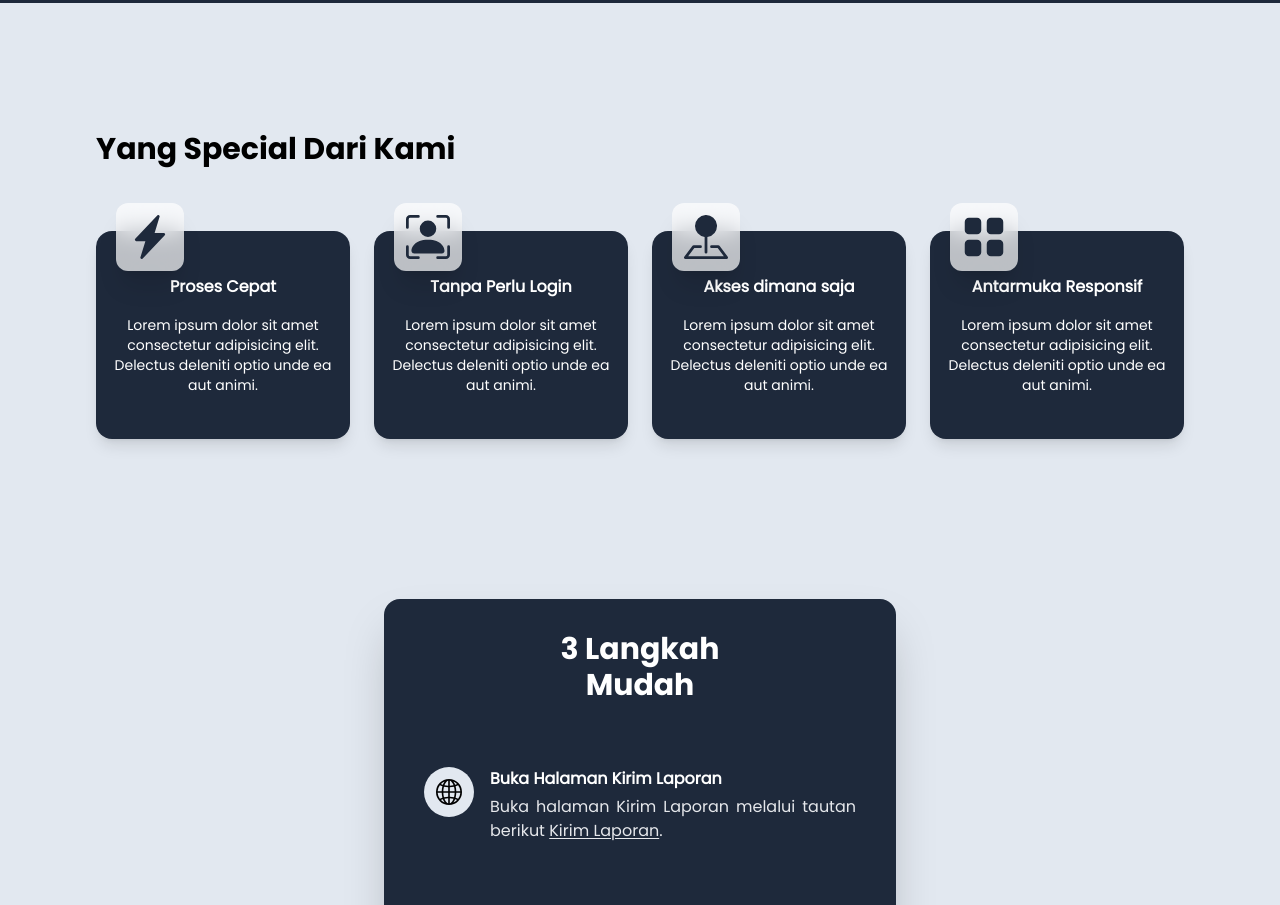
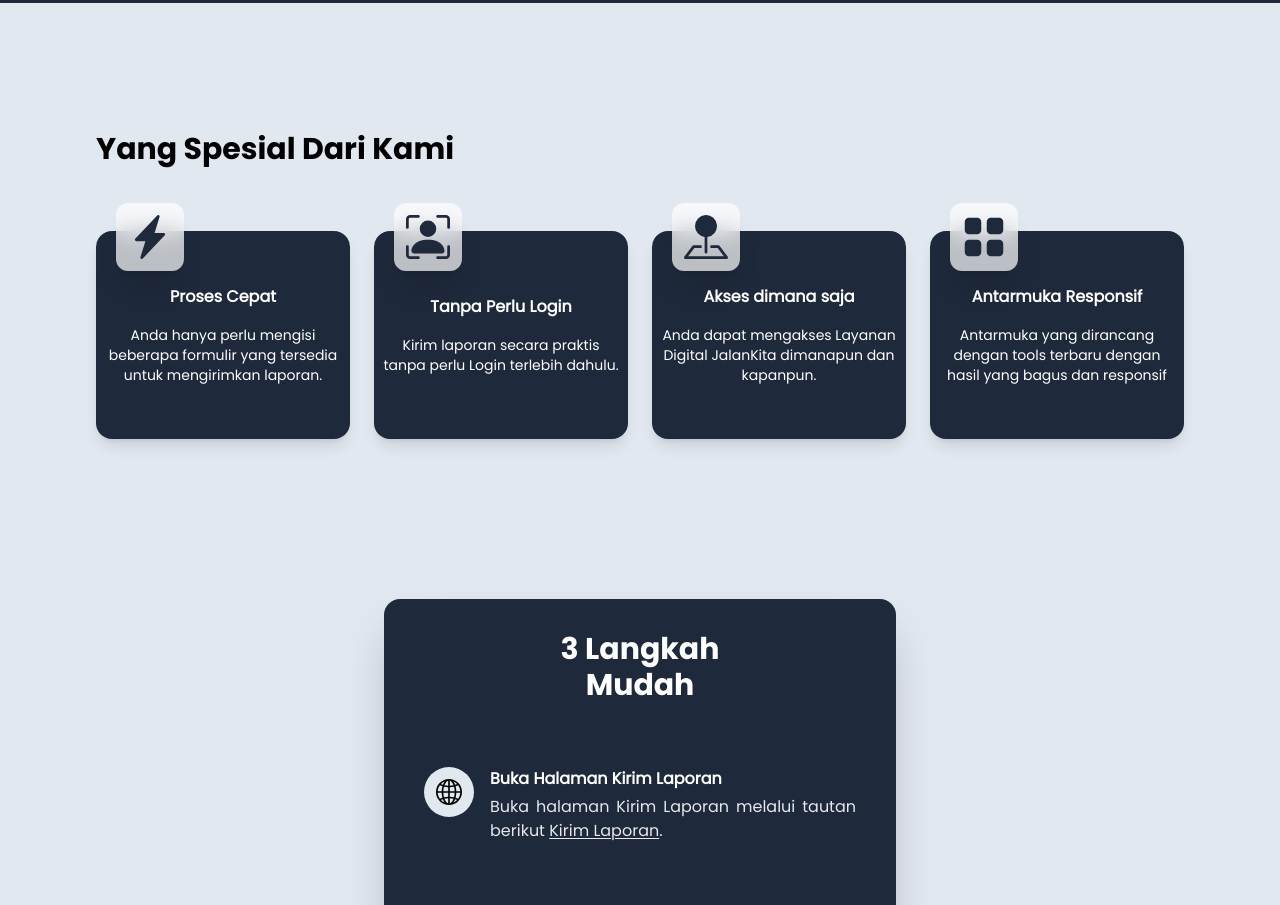
Before and after one commit to danangstdi/jalankita, a Next.js app: page /tentang-jalankita in a window 1280 px wide. Shown: the part 1540-2445 px from the top of the page. Built offline with nearby package versions, Linux system fonts and the light colour scheme.

Commit message:
fix bug ui tentang-jalankita & add some seo

```diff
--- a/src/app/(views)/(client)/tentang-jalankita/_partials/Specials.jsx
+++ b/src/app/(views)/(client)/tentang-jalankita/_partials/Specials.jsx
@@ -2,15 +2,15 @@ import React from 'react'
 
 export default function Specials() {
   const specialLists = [
-    {head: 'Proses Cepat', body: 'Lorem ipsum dolor sit amet consectetur adipisicing elit. Delectus deleniti optio unde ea aut animi.', icon: <svg xmlns="http://www.w3.org/2000/svg" fill="currentColor" className="h-8 w-8 md:h-11 md:w-11 bi bi-lightning-charge-fill" viewBox="0 0 16 16"><path d="M11.251.068a.5.5 0 0 1 .227.58L9.677 6.5H13a.5.5 0 0 1 .364.843l-8 8.5a.5.5 0 0 1-.842-.49L6.323 9.5H3a.5.5 0 0 1-.364-.843l8-8.5a.5.5 0 0 1 .615-.09z"/></svg>},
-    {head: 'Tanpa Perlu Login', body: 'Lorem ipsum dolor sit amet consectetur adipisicing elit. Delectus deleniti optio unde ea aut animi.', icon: <svg xmlns="http://www.w3.org/2000/svg" fill="currentColor" className="h-8 w-8 md:h-11 md:w-11 bi bi-person-bounding-box" viewBox="0 0 16 16"><path d="M1.5 1a.5.5 0 0 0-.5.5v3a.5.5 0 0 1-1 0v-3A1.5 1.5 0 0 1 1.5 0h3a.5.5 0 0 1 0 1zM11 .5a.5.5 0 0 1 .5-.5h3A1.5 1.5 0 0 1 16 1.5v3a.5.5 0 0 1-1 0v-3a.5.5 0 0 0-.5-.5h-3a.5.5 0 0 1-.5-.5M.5 11a.5.5 0 0 1 .5.5v3a.5.5 0 0 0 .5.5h3a.5.5 0 0 1 0 1h-3A1.5 1.5 0 0 1 0 14.5v-3a.5.5 0 0 1 .5-.5m15 0a.5.5 0 0 1 .5.5v3a1.5 1.5 0 0 1-1.5 1.5h-3a.5.5 0 0 1 0-1h3a.5.5 0 0 0 .5-.5v-3a.5.5 0 0 1 .5-.5"/><path d="M3 14s-1 0-1-1 1-4 6-4 6 3 6 4-1 1-1 1zm8-9a3 3 0 1 1-6 0 3 3 0 0 1 6 0"/></svg>},
-    {head: 'Akses dimana saja', body: 'Lorem ipsum dolor sit amet consectetur adipisicing elit. Delectus deleniti optio unde ea aut animi.', icon: <svg xmlns="http://www.w3.org/2000/svg" fill="currentColor" className="h-8 w-8 md:h-11 md:w-11 bi bi-pin-map-fill" viewBox="0 0 16 16"><path fillRule="evenodd" d="M3.1 11.2a.5.5 0 0 1 .4-.2H6a.5.5 0 0 1 0 1H3.75L1.5 15h13l-2.25-3H10a.5.5 0 0 1 0-1h2.5a.5.5 0 0 1 .4.2l3 4a.5.5 0 0 1-.4.8H.5a.5.5 0 0 1-.4-.8z"/><path fillRule="evenodd" d="M4 4a4 4 0 1 1 4.5 3.969V13.5a.5.5 0 0 1-1 0V7.97A4 4 0 0 1 4 3.999z"/></svg>},
-    {head: 'Antarmuka Responsif', body: 'Lorem ipsum dolor sit amet consectetur adipisicing elit. Delectus deleniti optio unde ea aut animi.', icon: <svg xmlns="http://www.w3.org/2000/svg" fill="currentColor" className="h-8 w-8 md:h-11 md:w-11 bi bi-grid-fill" viewBox="0 0 16 16"><path d="M1 2.5A1.5 1.5 0 0 1 2.5 1h3A1.5 1.5 0 0 1 7 2.5v3A1.5 1.5 0 0 1 5.5 7h-3A1.5 1.5 0 0 1 1 5.5zm8 0A1.5 1.5 0 0 1 10.5 1h3A1.5 1.5 0 0 1 15 2.5v3A1.5 1.5 0 0 1 13.5 7h-3A1.5 1.5 0 0 1 9 5.5zm-8 8A1.5 1.5 0 0 1 2.5 9h3A1.5 1.5 0 0 1 7 10.5v3A1.5 1.5 0 0 1 5.5 15h-3A1.5 1.5 0 0 1 1 13.5zm8 0A1.5 1.5 0 0 1 10.5 9h3a1.5 1.5 0 0 1 1.5 1.5v3a1.5 1.5 0 0 1-1.5 1.5h-3A1.5 1.5 0 0 1 9 13.5z"/></svg>},
+    {head: 'Proses Cepat', body: 'Anda hanya perlu mengisi beberapa formulir yang tersedia untuk mengirimkan laporan.', icon: <svg xmlns="http://www.w3.org/2000/svg" fill="currentColor" className="h-8 w-8 md:h-11 md:w-11 bi bi-lightning-charge-fill" viewBox="0 0 16 16"><path d="M11.251.068a.5.5 0 0 1 .227.58L9.677 6.5H13a.5.5 0 0 1 .364.843l-8 8.5a.5.5 0 0 1-.842-.49L6.323 9.5H3a.5.5 0 0 1-.364-.843l8-8.5a.5.5 0 0 1 .615-.09z"/></svg>},
+    {head: 'Tanpa Perlu Login', body: 'Kirim laporan secara praktis tanpa perlu Login terlebih dahulu.', icon: <svg xmlns="http://www.w3.org/2000/svg" fill="currentColor" className="h-8 w-8 md:h-11 md:w-11 bi bi-person-bounding-box" viewBox="0 0 16 16"><path d="M1.5 1a.5.5 0 0 0-.5.5v3a.5.5 0 0 1-1 0v-3A1.5 1.5 0 0 1 1.5 0h3a.5.5 0 0 1 0 1zM11 .5a.5.5 0 0 1 .5-.5h3A1.5 1.5 0 0 1 16 1.5v3a.5.5 0 0 1-1 0v-3a.5.5 0 0 0-.5-.5h-3a.5.5 0 0 1-.5-.5M.5 11a.5.5 0 0 1 .5.5v3a.5.5 0 0 0 .5.5h3a.5.5 0 0 1 0 1h-3A1.5 1.5 0 0 1 0 14.5v-3a.5.5 0 0 1 .5-.5m15 0a.5.5 0 0 1 .5.5v3a1.5 1.5 0 0 1-1.5 1.5h-3a.5.5 0 0 1 0-1h3a.5.5 0 0 0 .5-.5v-3a.5.5 0 0 1 .5-.5"/><path d="M3 14s-1 0-1-1 1-4 6-4 6 3 6 4-1 1-1 1zm8-9a3 3 0 1 1-6 0 3 3 0 0 1 6 0"/></svg>},
+    {head: 'Akses dimana saja', body: 'Anda dapat mengakses Layanan Digital JalanKita dimanapun dan kapanpun.', icon: <svg xmlns="http://www.w3.org/2000/svg" fill="currentColor" className="h-8 w-8 md:h-11 md:w-11 bi bi-pin-map-fill" viewBox="0 0 16 16"><path fillRule="evenodd" d="M3.1 11.2a.5.5 0 0 1 .4-.2H6a.5.5 0 0 1 0 1H3.75L1.5 15h13l-2.25-3H10a.5.5 0 0 1 0-1h2.5a.5.5 0 0 1 .4.2l3 4a.5.5 0 0 1-.4.8H.5a.5.5 0 0 1-.4-.8z"/><path fillRule="evenodd" d="M4 4a4 4 0 1 1 4.5 3.969V13.5a.5.5 0 0 1-1 0V7.97A4 4 0 0 1 4 3.999z"/></svg>},
+    {head: 'Antarmuka Responsif', body: 'Antarmuka yang dirancang dengan tools terbaru dengan hasil yang bagus dan responsif', icon: <svg xmlns="http://www.w3.org/2000/svg" fill="currentColor" className="h-8 w-8 md:h-11 md:w-11 bi bi-grid-fill" viewBox="0 0 16 16"><path d="M1 2.5A1.5 1.5 0 0 1 2.5 1h3A1.5 1.5 0 0 1 7 2.5v3A1.5 1.5 0 0 1 5.5 7h-3A1.5 1.5 0 0 1 1 5.5zm8 0A1.5 1.5 0 0 1 10.5 1h3A1.5 1.5 0 0 1 15 2.5v3A1.5 1.5 0 0 1 13.5 7h-3A1.5 1.5 0 0 1 9 5.5zm-8 8A1.5 1.5 0 0 1 2.5 9h3A1.5 1.5 0 0 1 7 10.5v3A1.5 1.5 0 0 1 5.5 15h-3A1.5 1.5 0 0 1 1 13.5zm8 0A1.5 1.5 0 0 1 10.5 9h3a1.5 1.5 0 0 1 1.5 1.5v3a1.5 1.5 0 0 1-1.5 1.5h-3A1.5 1.5 0 0 1 9 13.5z"/></svg>},
   ]
 
   return (
     <section className='mt-[8rem]'>
-      <h2 className='poppins-bold text-3xl px-4 md:mx-20'>Yang Special Dari Kami</h2>
+      <h2 className='poppins-bold text-3xl px-4 md:mx-20'>Yang Spesial Dari Kami</h2>
       <div className="grid grid-cols-2 gap-x-2 gap-y-10 lg:grid-cols-4 px-4 mt-16 md:gap-y-6 md:gap-x-6 md:mx-20">
         {specialLists.map((list) => (
           <div key={list.head} className='relative px-2 py-8 h-[13rem] bg-slate-800 text-white rounded-2xl shadow-lg'>
@@ -19,7 +19,7 @@ export default function Specials() {
                 {list.icon}
               </div>
             </div>
-            <div className='flex flex-col gap-4 justify-center items-center h-full'>
+            <div className='flex flex-col gap-2 justify-center items-center h-full md:gap-4'>
               <h3 className='font-semibold text-center'>{list.head}</h3>
               <p className='text-sm text-center'>{list.body}</p>
             </div>
--- a/src/app/layout.jsx
+++ b/src/app/layout.jsx
@@ -3,7 +3,7 @@ import NextTopLoader from 'nextjs-toploader';
 
 export const metadata = {
   title: 'JalanKita',
-  description: 'Generated by create next app',
+  description: 'JalanKita adalah Platorm Layanan Digital Pengaduan Jalan Rusak berbasis web yang dikembangkan oleh beberapa peserta MSIB Batch 7 Dicoding',
 }
 
 export default function RootLayout({ children }) {
```
